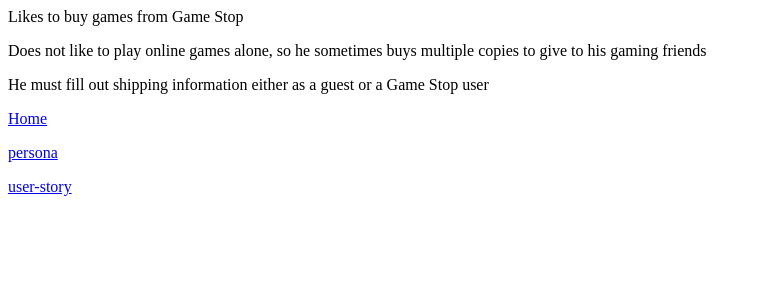
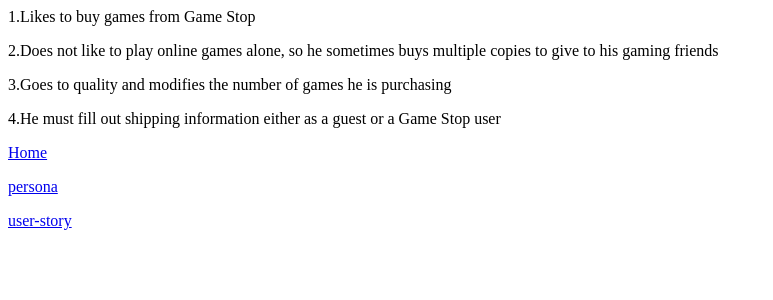
Before and after one commit to eyoungcode/data-design, a PHP site: page /user-case.php in a window 1280 px wide. Shown: the top 300 px of the page, without its empty margins (0-773 px from the left). Run offline with PHP 8.4, Linux system fonts and the light colour scheme.

Commit message:
add lines items to user-case

```diff
--- a/epic/user-case.php
+++ b/epic/user-case.php
@@ -1,13 +1,12 @@
 <p>
-	Likes to buy games from Game Stop
+	1.Likes to buy games from Game Stop
 </p>
 <p>
-	Does not like to play online games alone, so he sometimes buys multiple copies to give to his gaming friends
+	2.Does not like to play online games alone, so he sometimes buys multiple copies to give to his gaming friends
 </p>
+<p>3.Goes to quality and modifies the number of games he is purchasing</p>
 <p>
-	He must fill out shipping information either as a guest or a Game Stop user
-
+	4.He must fill out shipping information either as a guest or a Game Stop user</p>
 <p><a href="./index.php">Home</a><p>
 <p><a href="./persona.php">persona</a><p>
 <p><a href="./user-story.php">user-story</a><p>
-</p>
```
